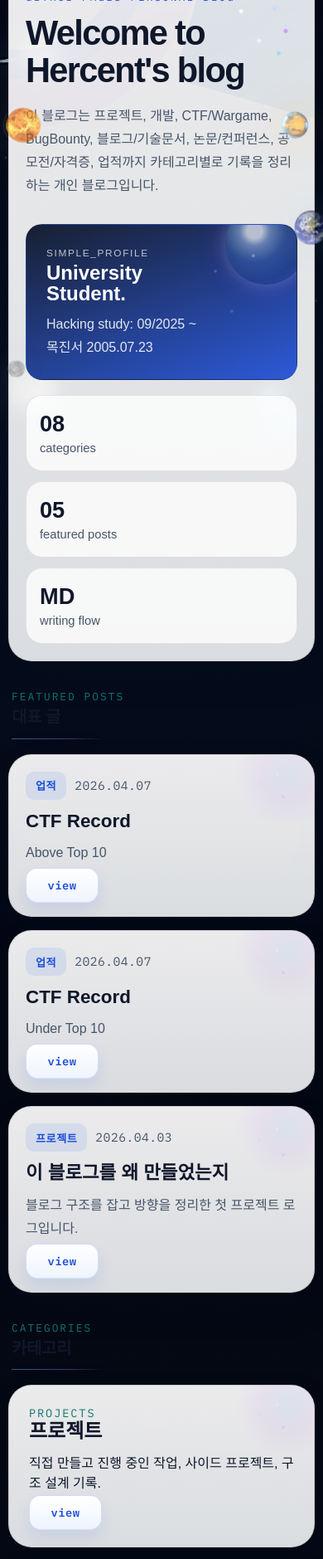
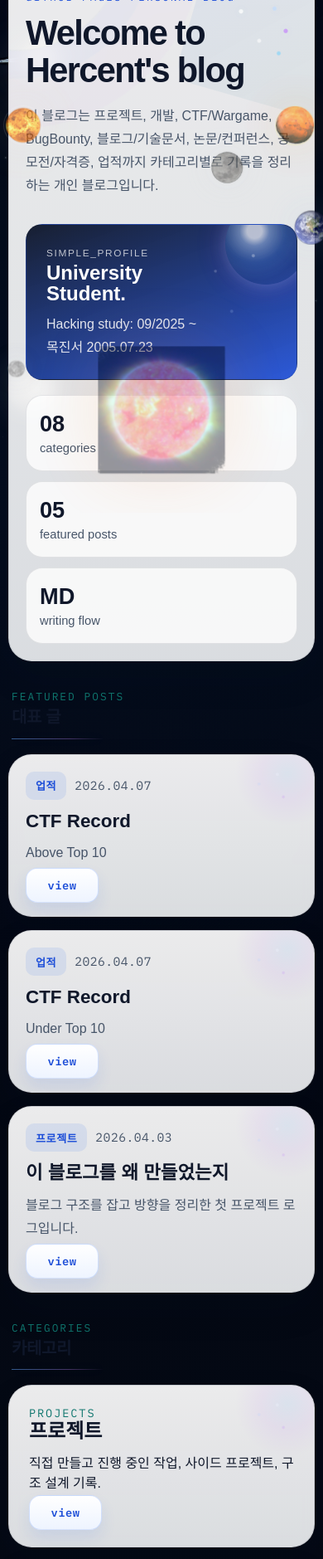
Before and after one commit to katarinabluu-gosegulover/Hercent.github.io, a Jekyll site: the page built from index.html, in a window 390 px wide. Shown: the part 282-2161 px from the top of the page at 83% size. Built offline with Jekyll 4.4.1, drawn with Linux system fonts in a browser that asks for light colours; some web fonts are replaced.

Commit message:
Add sun and moon to space backdrop

```diff
--- a/assets/site.js
+++ b/assets/site.js
@@ -327,6 +327,16 @@ const initPlanetBackdrop = () => {
       name: "mercury",
       file: "images/space/mercury.webp",
       foreground: true
+    },
+    {
+      name: "sun",
+      file: "images/space/sun.webp",
+      foreground: true
+    },
+    {
+      name: "moon",
+      file: "images/space/moon.webp",
+      foreground: true
     }
   ];
 
--- a/assets/styles.css
+++ b/assets/styles.css
@@ -252,6 +252,37 @@ img {
 .space-planet-mercury::before {
   inset: 10%;
   background: radial-gradient(circle at center, rgba(226, 232, 240, 0.20) 0%, rgba(148, 163, 184, 0.12) 40%, transparent 72%);
+}
+
+.space-planet-sun {
+  left: 50%;
+  top: 72%;
+  width: 240px;
+  opacity: 0.58;
+  transform: translateX(-50%);
+  filter: saturate(1.24) brightness(1.28) drop-shadow(0 0 42px rgba(251, 146, 60, 0.32));
+  animation: sun-breathe 12s ease-in-out infinite;
+}
+
+.space-planet-sun::before {
+  inset: 4%;
+  background: radial-gradient(circle at center, rgba(254, 215, 170, 0.24) 0%, rgba(251, 146, 60, 0.22) 26%, rgba(239, 68, 68, 0.12) 48%, transparent 74%);
+  filter: blur(42px);
+}
+
+.space-planet-moon {
+  right: 162px;
+  top: 48%;
+  width: 72px;
+  opacity: 0.84;
+  filter: saturate(1.02) brightness(1.18) drop-shadow(0 0 20px rgba(226, 232, 240, 0.20));
+  animation: planet-float-medium 18s ease-in-out infinite;
+}
+
+.space-planet-moon::before {
+  inset: 8%;
+  background: radial-gradient(circle at center, rgba(226, 232, 240, 0.20) 0%, rgba(148, 163, 184, 0.10) 42%, transparent 72%);
+  filter: blur(24px);
 }
 
 .space-blackhole-shell {
@@ -2464,6 +2495,17 @@ h3 {
   }
 }
 
+@keyframes sun-breathe {
+  0%,
+  100% {
+    transform: translateX(-50%) scale(1);
+  }
+
+  50% {
+    transform: translateX(-50%) scale(1.04);
+  }
+}
+
 :root[data-theme="dark"] .site-header {
   border-bottom-color: rgba(148, 163, 184, 0.12);
 }
@@ -2546,6 +2588,19 @@ h3 {
 
 :root[data-theme="dark"] .space-planet-mercury::before {
   background: radial-gradient(circle at center, rgba(226, 232, 240, 0.24) 0%, rgba(148, 163, 184, 0.16) 40%, transparent 72%);
+}
+
+:root[data-theme="dark"] .space-planet-sun {
+  opacity: 0.66;
+  filter: saturate(1.3) brightness(1.34) drop-shadow(0 0 50px rgba(251, 146, 60, 0.36));
+}
+
+:root[data-theme="dark"] .space-planet-sun::before {
+  background: radial-gradient(circle at center, rgba(254, 215, 170, 0.28) 0%, rgba(251, 146, 60, 0.24) 26%, rgba(239, 68, 68, 0.14) 48%, transparent 74%);
+}
+
+:root[data-theme="dark"] .space-planet-moon {
+  opacity: 0.9;
 }
 
 :root[data-theme="dark"] .space-singularity {
@@ -2830,6 +2885,17 @@ h3 {
     width: 28px;
   }
 
+  .space-planet-sun {
+    top: 76%;
+    width: 196px;
+  }
+
+  .space-planet-moon {
+    right: 126px;
+    top: 50%;
+    width: 56px;
+  }
+
   .hero::before {
     left: -118px;
     top: -164px;
@@ -2948,6 +3014,17 @@ h3 {
     width: 22px;
   }
 
+  .space-planet-sun {
+    top: 78%;
+    width: 148px;
+  }
+
+  .space-planet-moon {
+    right: 98px;
+    top: 52%;
+    width: 44px;
+  }
+
   .site-header::after {
     left: 8px;
     right: 8px;
```
Also changed, not shown: assets/images/space/mars.webp, assets/images/space/moon.webp (added), assets/images/space/sun.webp (added).
